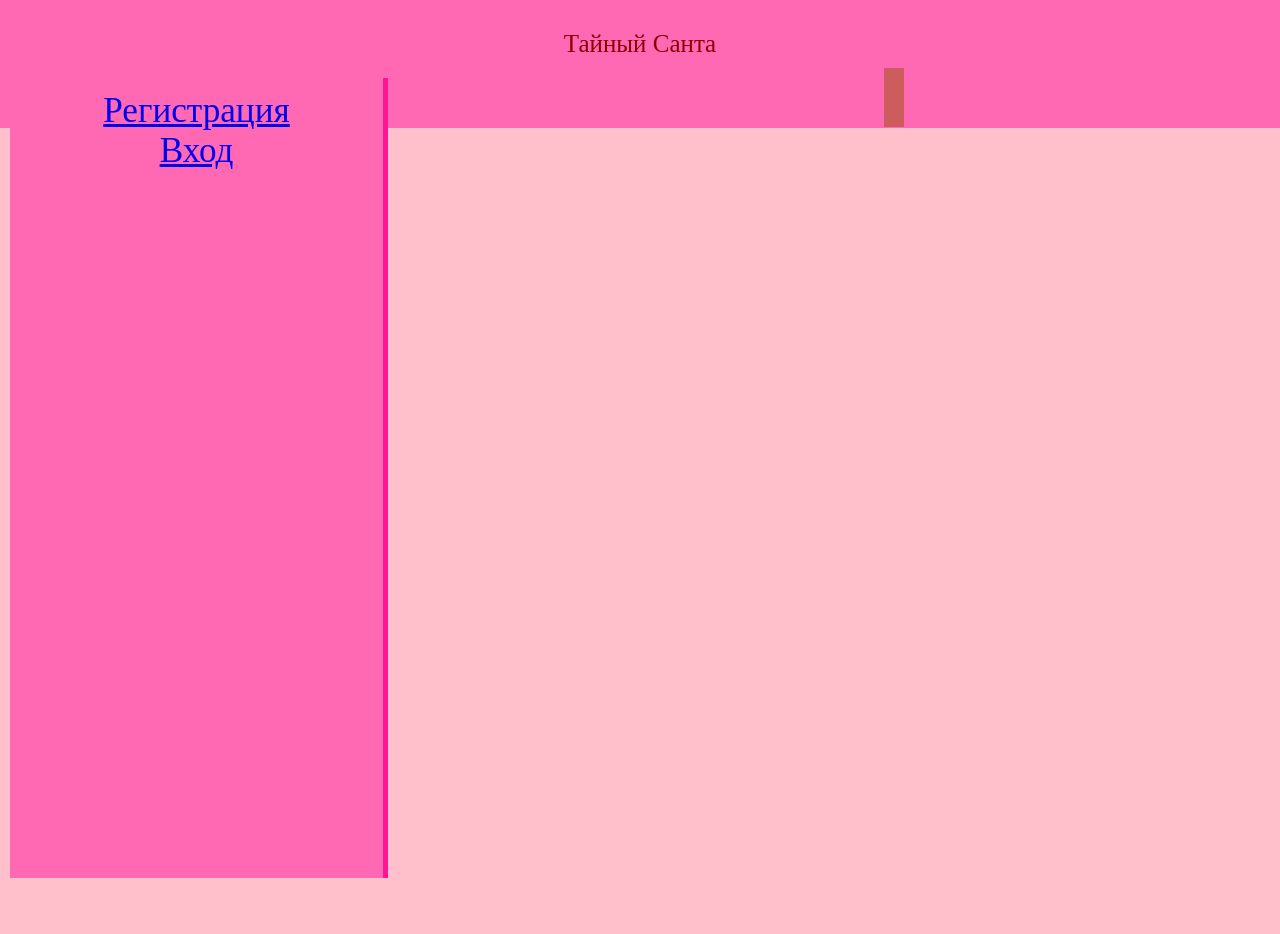
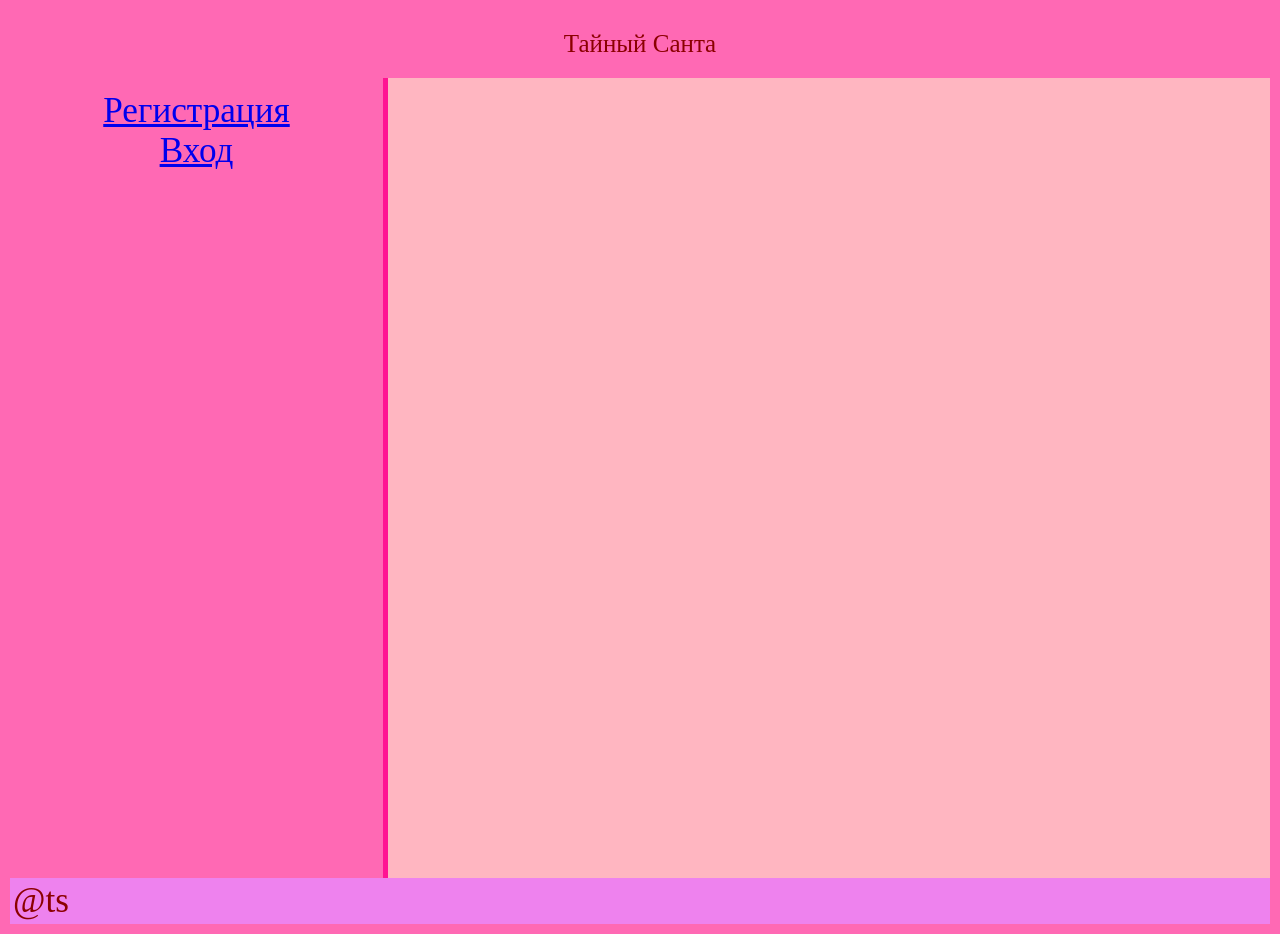
Before and after one commit to thepeak345/TS, a Django app: page /main/home/ in a window 1280 px wide. Before the commit the page ends 878 px from the top, so only its background shows below. Run offline with Django 4.2, Linux system fonts and the light colour scheme.

Commit message:
html layout adn else

```diff
--- a/static/css/stylesignup.css
+++ b/static/css/stylesignup.css
@@ -125,9 +125,10 @@
    }
 
 footer {
-    background: #8fa09b; /* Цвет фона подвала */
-    color: #fff; /* Цвет текста */
-    padding: 5px; /* Отступы вокруг текста */
+    background: #EE82EE	; /* Цвет фона подвала */
+    text-align: left;
+    color: rgb(139, 0, 0)	; /* Цвет текста */
+    padding: 3px; /* Отступы вокруг текста */
     clear: left; /* Отменяем действие float */
     }
 .huy {
@@ -146,3 +147,12 @@
     height: 100vh;
     color: #FF69B4	;
     border-right: 5px solid #FF1493
+}
+centerw {
+    float: right;
+    background: #FFB6C1		;
+    width: 70%;
+    padding: 1%;
+    height: 100vh;
+    color: #FFB6C1		;
+    }
--- a/templates/game/box_inf.html
+++ b/templates/game/box_inf.html
@@ -1,7 +1,7 @@
 {% extends 'layout.html' %}
 {% block content %}
-{{ title }}
-{{ count }}/{{ size }}
+<h2>{{ title }}</h2>
+<h1>{{ count }}/{{ size }}</h1>
 
   <a href="{% url 'enter_box' pk=pk %}"><button type="submit">Вступить в игру</button></a>
 {% endblock %}
--- a/templates/game/open_boxes.html
+++ b/templates/game/open_boxes.html
@@ -1,6 +1,6 @@
 {% extends 'layout.html' %}
 {% block content %}
     {% for box in boxes %}
-        <a href="{% url 'box_info' pk=box.pk %}"><h2 type="submit">{{ box.title }}</h2></a>
+        <a href="{% url 'box_info' pk=box.pk %}"><h1 type="submit">{{ box.title }}</h1></a>
     {% endfor %}
 {% endblock %}
--- a/templates/layout.html
+++ b/templates/layout.html
@@ -25,12 +25,15 @@
                 <p><a href="{% url 'login' %}">Вход</a></p>
             {% endif %}
         </aside>
-        <content>
+        <centerw>
             {% if request.user.box %}
                 <h1>Вы учавствуете в игре: {{ request.user.box.title }}</h1>
                 <a href="{% url 'exit_box' %}"><button type="submit">Выйти из игры</button></a>
             {% endif %}
-        </content>
+        </centerw>
+        <footer>
+            @ts
+        </footer>
         {% endblock %}
     </div>
 </html>
```
Also changed, not shown: templates/check.html (+4 -3 lines).
